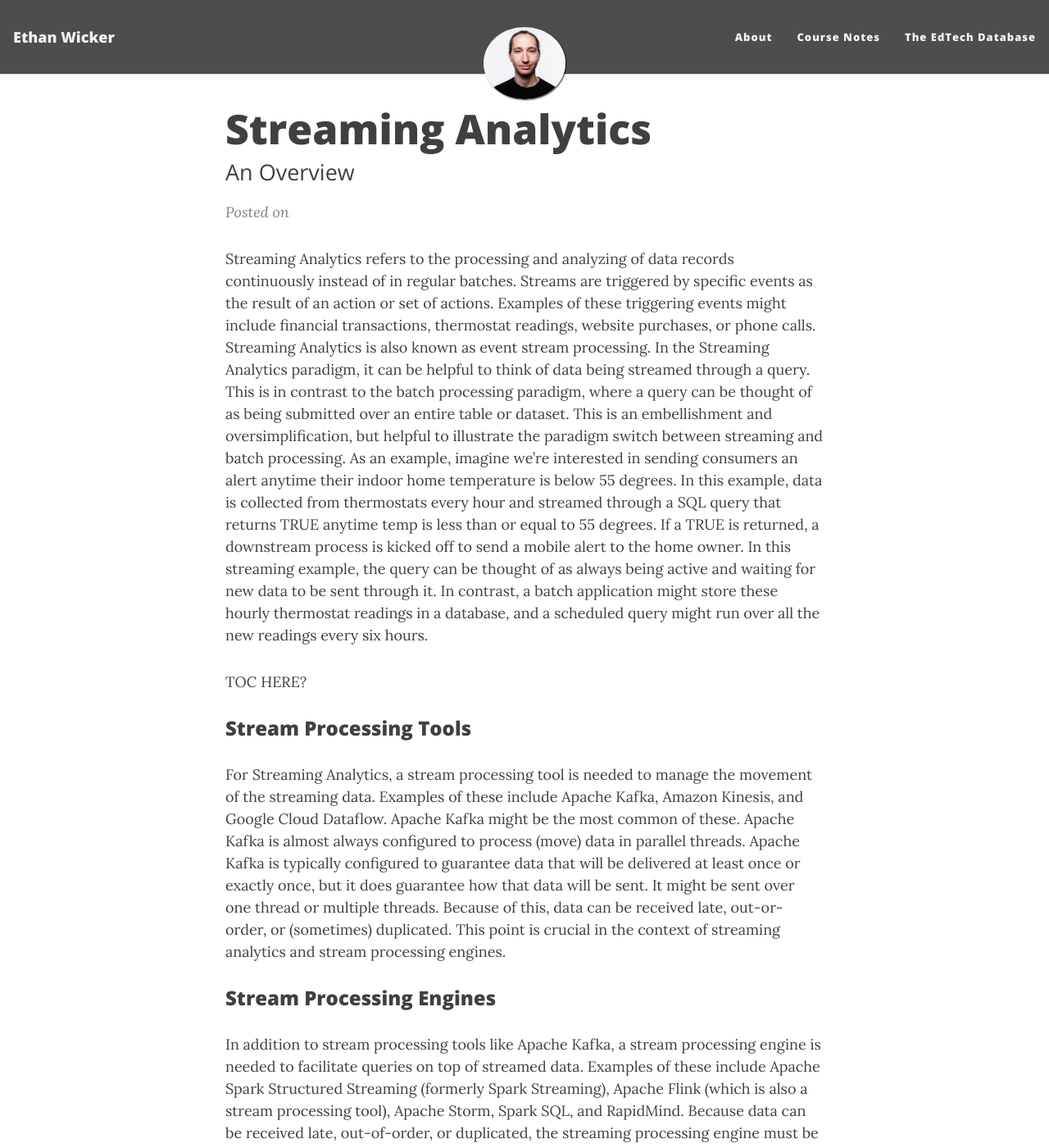
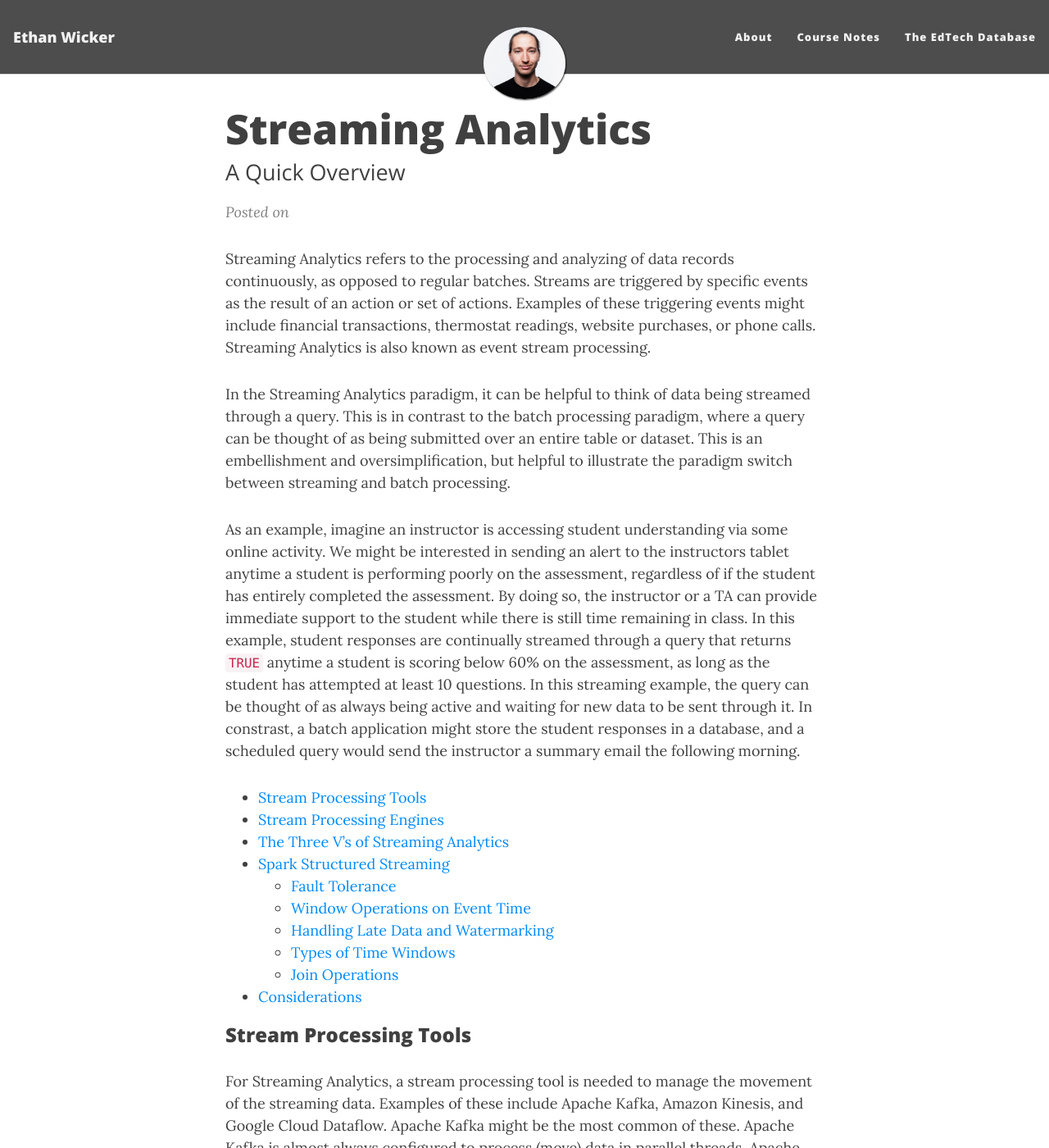
Before and after one commit to ethanwicker/ethanwicker.github.io, a Jekyll site: the page built from draft_posts/2022-12-20-overview-of-streaming-analytics.md, in a window 1280 px wide and 1400 px high. Shown: the whole window at 82% size. Built offline with Jekyll 4.4.1, drawn with Linux system fonts in a browser that asks for light colours; nearby versions of some CDN libraries; some of the changed text lies outside the part shown.

Commit message:
Update 2022-12-20-overview-of-streaming-analytics.md

```diff
--- a/draft_posts/2022-12-20-overview-of-streaming-analytics.md
+++ b/draft_posts/2022-12-20-overview-of-streaming-analytics.md
@@ -1,30 +1,41 @@
 ---
 layout: post
 title: "Streaming Analytics"
-subtitle: "An Overview"
+subtitle: "A Quick Overview"
 comments: false
 ---
 
-Streaming Analytics refers to the processing and analyzing of data records continuously instead of in regular batches. Streams are triggered by specific events as the result of an action or set of actions. Examples of these triggering events might include financial transactions, thermostat readings, website purchases, or phone calls. Streaming Analytics is also known as event stream processing.
+Streaming Analytics refers to the processing and analyzing of data records continuously, as opposed to regular batches. Streams are triggered by specific events as the result of an action or set of actions. Examples of these triggering events might include financial transactions, thermostat readings, website purchases, or phone calls. Streaming Analytics is also known as event stream processing.
+
 In the Streaming Analytics paradigm, it can be helpful to think of data being streamed through a query. This is in contrast to the batch processing paradigm, where a query can be thought of as being submitted over an entire table or dataset. This is an embellishment and oversimplification, but helpful to illustrate the paradigm switch between streaming and batch processing.
-As an example, imagine we’re interested in sending consumers an alert anytime their indoor home temperature is below 55 degrees. In this example, data is collected from thermostats every hour and streamed through a SQL query that returns TRUE anytime temp is less than or equal to 55 degrees. If a TRUE is returned, a downstream process is kicked off to send a mobile alert to the home owner. In this streaming example, the query can be thought of as always being active and waiting for new data to be sent through it. In contrast, a batch application might store these hourly thermostat readings in a database, and a scheduled query might run over all the new readings every six hours.
 
-TOC HERE?
+As an example, imagine an instructor is accessing student understanding via some online activity.  We might be interested in sending an alert to the instructors tablet anytime a student is performing poorly on the assessment, regardless of if the student has entirely completed the assessment. By doing so, the instructor or a TA can provide immediate support to the student while there is still time remaining in class.  In this example, student responses are continually streamed through a query that returns `TRUE` anytime a student is scoring below 60% on the assessment, as long as the student has attempted at least 10 questions.  In this streaming example, the query can be thought of as always being active and waiting for new data to be sent through it.  In constrast, a batch application might store the student responses in a database, and a scheduled query would send the instructor a summary email the following morning.
+
+- [Stream Processing Tools](#stream-processing-tools)
+- [Stream Processing Engines](#stream-processing-engines)
+- [The Three V’s of Streaming Analytics](#the-three-v-s-of-streaming-analytics)
+- [Spark Structured Streaming](#spark-structured-streaming)
+  * [Fault Tolerance](#fault-tolerance)
+  * [Window Operations on Event Time](#window-operations-on-event-time)
+  * [Handling Late Data and Watermarking](#handling-late-data-and-watermarking)
+  * [Types of Time Windows](#types-of-time-windows)
+  * [Join Operations](#join-operations)
+- [Considerations](#considerations)
 
 ### Stream Processing Tools
 
-For Streaming Analytics, a stream processing tool is needed to manage the movement of the streaming data. Examples of these include Apache Kafka, Amazon Kinesis, and Google Cloud Dataflow. Apache Kafka might be the most common of these. Apache Kafka is almost always configured to process (move) data in parallel threads. Apache Kafka is typically configured to guarantee data that will be delivered at least once or exactly once, but it does guarantee how that data will be sent. It might be sent over one thread or multiple threads. Because of this, data can be received late, out-or-order, or (sometimes) duplicated. This point is crucial in the context of streaming analytics and stream processing engines.
+For Streaming Analytics, a stream processing tool is needed to manage the movement of the streaming data. Examples of these include Apache Kafka, Amazon Kinesis, and Google Cloud Dataflow. Apache Kafka might be the most common of these. Apache Kafka is almost always configured to process (move) data in parallel threads. Apache Kafka is typically configured to guarantee data will be delivered at least once or exactly once, but it does guarantee how that data will be sent. It might be sent over one thread or multiple threads. Because of this, data can be received late, out-or-order, or (sometimes) duplicated. This architecture is crucial in the context of streaming analytics and stream processing engines.
 
 ### Stream Processing Engines
 
-In addition to stream processing tools like Apache Kafka, a stream processing engine is needed to facilitate queries on top of streamed data. Examples of these include Apache Spark Structured Streaming (formerly Spark Streaming), Apache Flink (which is also a stream processing tool), Apache Storm, Spark SQL, and RapidMind. Because data can be received late, out-of-order, or duplicated, the streaming processing engine must be able to handle and reason about all of this.
+In addition to stream processing tools like Apache Kafka, a stream processing engine is needed to facilitate queries on top of streamed data. Examples of these include Apache Spark Structured Streaming (formerly Spark Streaming), Apache Flink (which is also a stream processing tool), Apache Storm, Spark SQL, and RapidMind. Because data can be received late, out-of-order, or duplicated, the streaming processing engine must be able to handle and reason about all of these.
 
 ### The Three V’s of Streaming Analytics
 
 Occasionally discussed, the three V’s of Streaming Analytics refer to:
-- Volume - refers to the (sometimes extremely large) amount of data being stored by many modern organizations
-- Velocity - refers to the amount of data being streamed
-- Variety - refers to the variety of data and formats being streamed (e.g., JSON, binary, raw text, images, etc.)
+- Volume - the (sometimes extremely large) amount of data being stored by many modern organizations
+- Velocity - the amount of data being streamed
+- Variety - the variety of data and formats being streamed (e.g., JSON, binary, raw text, images, etc.)
 
 ### Spark Structured Streaming
 
@@ -32,31 +43,30 @@ Occasionally discussed, the three V’s of Streaming Analytics refer to:
 
 Spark Structured Streaming (formerly Spark Streaming) is a stream processing engine built on the Spark SQL engine. Structured Streaming is scalable, fault-tolerant, supports event-time windows and stream-to-batch joins, and guarantees exactly-once stream processing. Internally, Structured Streaming processes queries using a micro-batch processing engine which can achieve end-to-end latencies as low as 100 milliseconds.
 
-FOR MORE DETAILS SEE https://spark.apache.org/docs/latest/structured-streaming-programming-guide.html
+This post only provides a high-level overview of Spark Structured Streaming.  For more details, please see the [official documentation](https://spark.apache.org/docs/latest/structured-streaming-programming-guide.html).
 
 #### Fault Tolerance
 
 In the event Structured Streaming fails (i.e., a fault occurs), end-to-end exactly-once guarantees are ensured. Upon restarting, Structured Streaming will not duplicate or miss any processing. This is achieved via checkpoint and write-ahead logging. This is in contrast to some engines that ensure at-least-once guarantees under a failure, in which data will not be missed but may be duplicated.
-When processing streaming data, Structured Streaming will generate a Result Table. Whenever this Result Table is updated, we might to write it to external storage. Structured Streaming provides three output modes:
-- Complete Mode - the entire Result Table will be written to external storage
-- Append Mode - only the new rows appended in the Result Table since the last trigger will be written to the external storage
-- Update Mode - only the rows that were updated in the Result Table since the last trigger will be written to the external storage
+
+When processing streaming data, Structured Streaming will generate a *result sable*. Whenever this result table is updated, we might write it to external storage. Structured Streaming provides three output modes:
+- complete - the entire Result Table will be written to external storage
+- append - only the new rows appended in the Result Table since the last trigger will be written to the external storage
+- update - only the rows that were updated in the Result Table since the last trigger will be written to the external storage
 
 #### Window Operations on Event Time
 
-Event time refers to the actual time the event occurred. This is in contrast to the actual time Spark Structured Streaming receives and
-processes the event, commonly referred to as processing time.
+*Event time* refers to the actual time the event occurred. This is in contrast to the actual time Spark Structured Streaming receives and processes the event, commonly referred to as *processing time*.
 
 Aggregations over a sliding event time window are conceptually very similar to grouped aggregations, and are referred to as window operations.
 
-For example, we may be interested in counting the number of detected furnace ignitor failures every 10 minutes. The tumbling window here would be 10 minutes.
+For example, we may be interested in counting the total number of student responses every 10 minutes across all classes of a given school to monitoring application uptime.
 
 #### Handling Late Data and Watermarking
 
-Late-arriving data can be handled via watermarking. Watermarks tell Structure Streaming how long to wait for late-arriving data, and require
-a *threshold* value.
+Late-arriving data can be handled via *watermarking*. Watermarks tell Structure Streaming how long to wait for late-arriving data, and require a *threshold* value.
 
-For example, if we are counting the number of detected furnace ignitor failures via a 10 minute sliding window, we could define a watermark threshold to be 5 minutes. If an event that occurred at 12:08 was received at 12:13, the event would be correctly included in the count of furnace ignitor failures for the 12:00-12:10 interval. However, if the event arrived at 12:17 - which is past our 5 minute watermark threshold - the event would be dropped entirely and would not be included in our count at all.
+For example, if we are counting the total number of student responses via a 10 minute sliding window, we could define a watermark threshold to be 5 minutes. If an event that occurred at 12:08 was received at 12:13, the event would be correctly included in the count of furnace ignitor failures for the 12:00-12:10 interval. However, if the event arrived at 12:17 - which is past our 5 minute watermark threshold - the event would be dropped entirely and would not be included in our count at all.
 
 #### Types of Time Windows
 
```
Also changed, not shown: other parts of draft_posts/2022-12-20-overview-of-streaming-analytics.md (+1 -1 lines).
